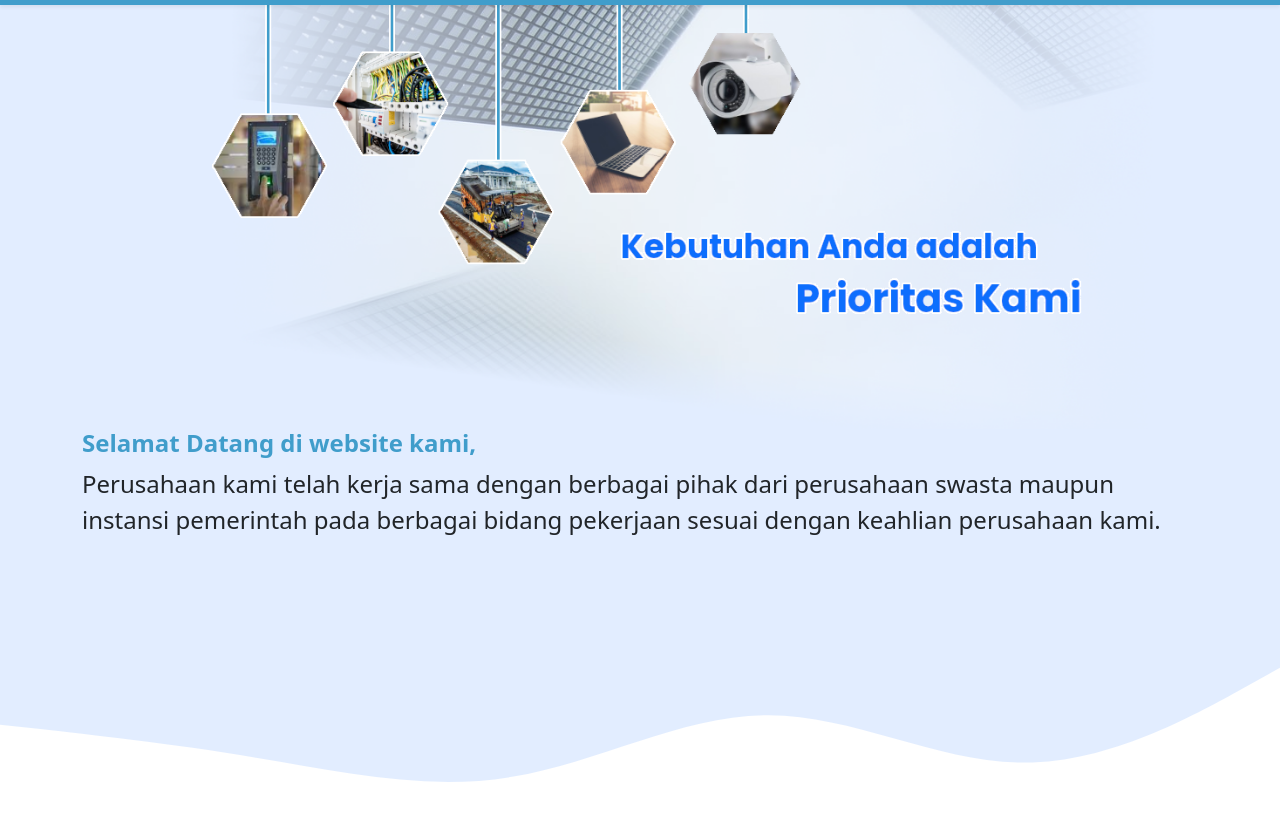
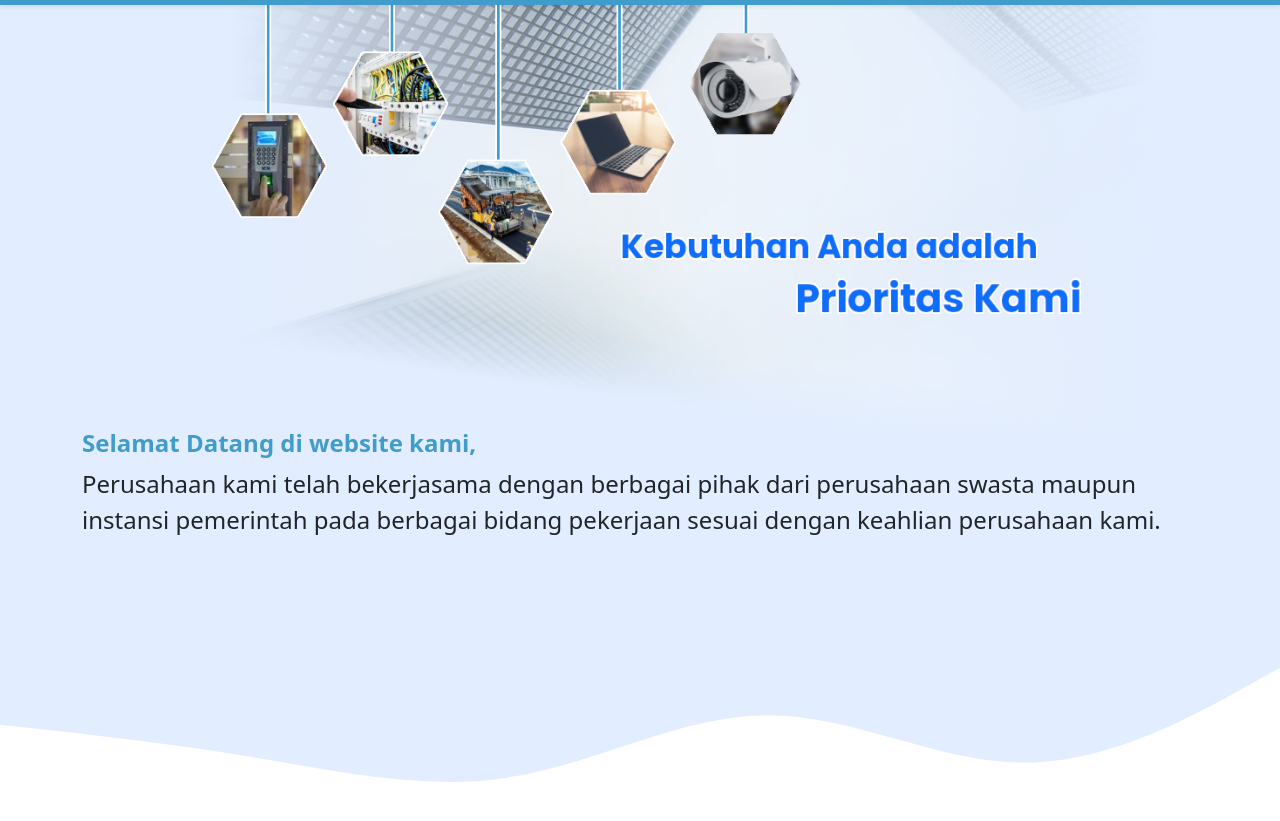
Before and after one commit to rahidboy/rahidboy.github.io, a plain HTML site: page index.html in a window 1280 px wide. Shown: the part 103-924 px from the top of the page. Drawn offline with nearby package versions, Linux system fonts and the light colour scheme.

```diff
--- a/index.html
+++ b/index.html
@@ -58,7 +58,7 @@
       <div class="container text-start">
         <img src="img/banner.png" class="img-fluid" alt="Al-Rizky Tamhida" />
         <h4 style="font-weight: 600; color: #409dcb">Selamat Datang di website kami,</h4>
-        <p style="font-size: x-large">Perusahaan kami telah kerja sama dengan berbagai pihak dari perusahaan swasta maupun instansi pemerintah pada berbagai bidang pekerjaan sesuai dengan keahlian perusahaan kami.</p>
+        <p style="font-size: x-large">Perusahaan kami telah bekerjasama dengan berbagai pihak dari perusahaan swasta maupun instansi pemerintah pada berbagai bidang pekerjaan sesuai dengan keahlian perusahaan kami.</p>
       </div>
       <svg xmlns="http://www.w3.org/2000/svg" viewBox="0 0 1440 320">
         <path
```
